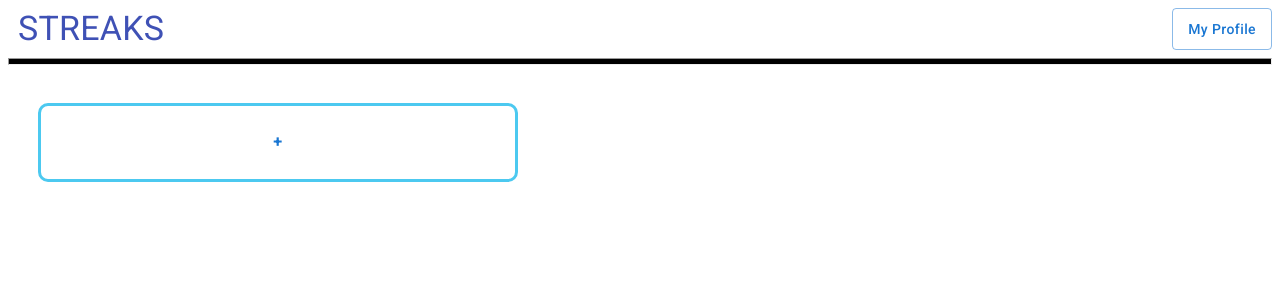
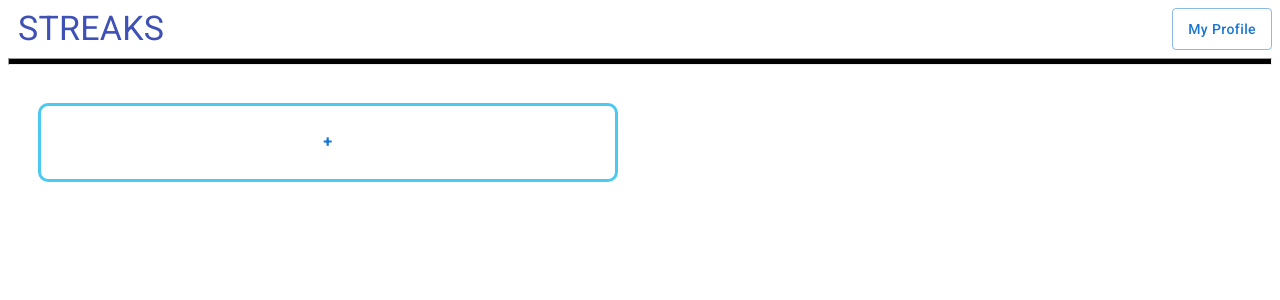
Before and after one commit to Rayahhhmed/streaks, a React (Create React App) app: page / in a window 1280 px wide. Shown: the top 300 px of the page. Built offline with nearby package versions, Linux system fonts and the light colour scheme.

Commit message:
Overall features implemented: Increment, Reset and edit now toggles on when a new habit is created

```diff
--- a/src/components/EditHabit.js
+++ b/src/components/EditHabit.js
@@ -2,7 +2,7 @@ import { Input, InputLabel, Button } from "@mui/material";
 import DeleteIcon from "@mui/icons-material/Delete";
 import { useState } from "react";
 
-const EditHabit = ({ habit, onEdit, onDelete }) => {
+const EditHabit = ({ habit, onEdit, onDelete, toggleEdit }) => {
   const [text, setText] = useState(habit.text);
   const [targetStreak, setTargetStreak] = useState(habit.targetStreak);
 
@@ -31,7 +31,9 @@ const EditHabit = ({ habit, onEdit, onDelete }) => {
           style={{ width: 110 }}
         />
       </div>
-      <Button onClick={() => onEdit(habit.id, text, targetStreak)}>
+      <Button onClick={() => {
+         onEdit(habit.id, text, targetStreak)
+         toggleEdit()}}>
         Save Changes
       </Button>
     </div>
--- a/src/index.css
+++ b/src/index.css
@@ -6,7 +6,7 @@ body {
 
 .container {
   /* 500px is the minimum width of a chrome window */
-  max-width: 500px;
+  max-width: 600px;
   padding: 20px;
 }
 
```
